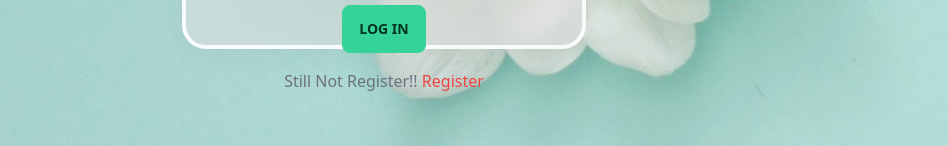
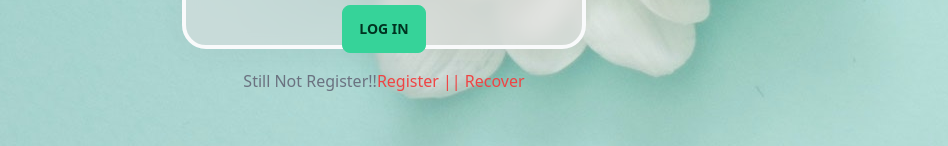
Before and after one commit to shakhawatsalam/coddingTask, a React (Create React App) app in the folder client/: page / in a window 1280 px wide. Shown: the part 651-797 px from the top of the page, without its empty margins (256-1204 px from the left). Built offline with nearby package versions, Linux system fonts and the light colour scheme.

Commit message:
working on recovery frontend part

```diff
--- a/client/package.json
+++ b/client/package.json
@@ -6,6 +6,7 @@
     "@testing-library/jest-dom": "^5.16.5",
     "@testing-library/react": "^13.4.0",
     "@testing-library/user-event": "^13.5.0",
+    "daisyui": "^2.49.0",
     "formik": "^2.2.9",
     "react": "^18.2.0",
     "react-dom": "^18.2.0",
--- a/client/src/components/Username.js
+++ b/client/src/components/Username.js
@@ -66,13 +66,15 @@ const Username = () => {
             </div>
             {/* hello  */}
             <div className="text-center py-4">
-              {!formik.errors ?
-                <span className='text-gray-500'>Still Not Register!! <Link className='text-red-500' to="/register">Recover</Link></span>
 
-                :
-                <span className='text-gray-500'>Still Not Register!! <Link className='text-red-500' to="/register">Register</Link></span>
 
-              }
+              <span className='text-gray-500'>
+                Still Not Register!!
+                <Link className='text-red-500' to="/register">Register ||</Link>
+                <Link className='text-red-500' to="/recovery"> Recover</Link>
+              </span>
+
+
             </div>
           </form>
         </div>
```
Also changed, not shown: 1 other file (tests, documents, lock files or other folders).
